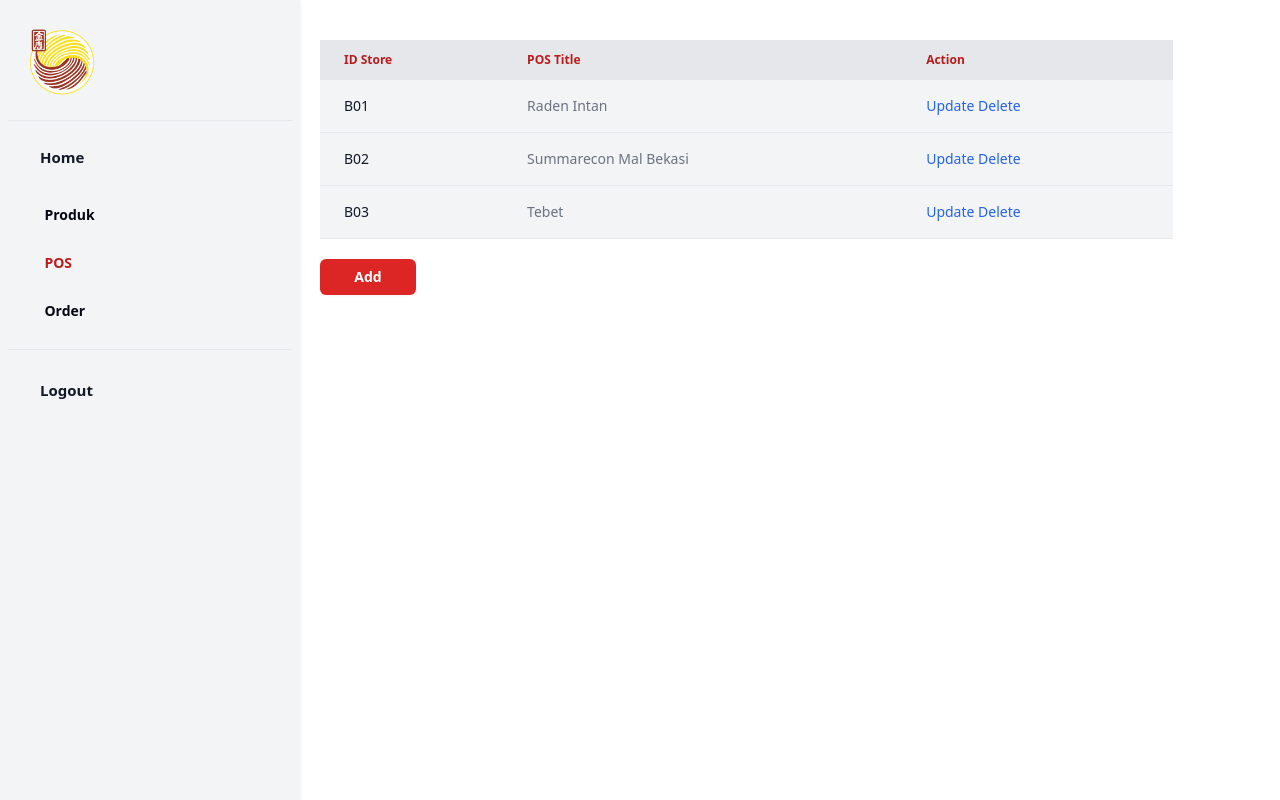
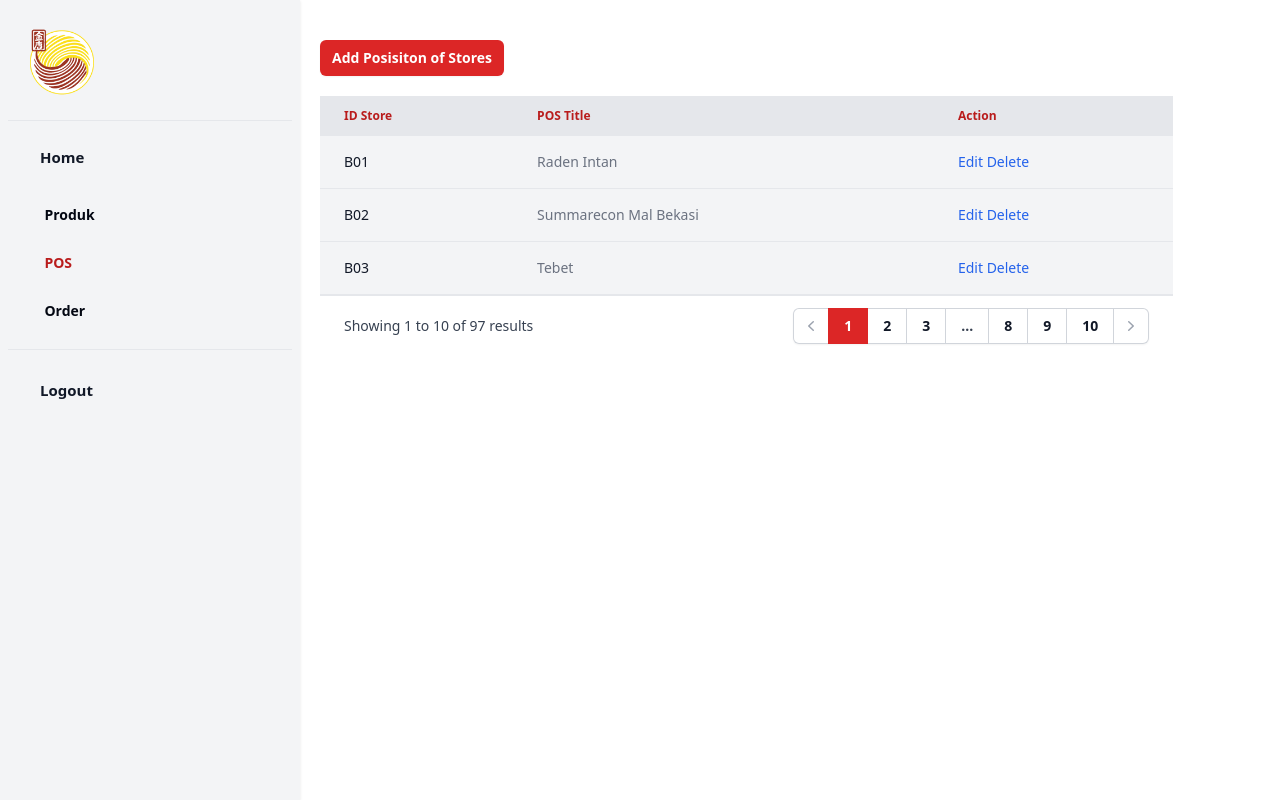
Before and after one commit to agengsusila-dev/penjualanmie, a PHP site: page /pos/pos.php in a window 1280 px wide. Run offline with PHP 8.4, Linux system fonts and the light colour scheme; data comes from the database, SQL or seed files in the repository; some libraries are stand-ins or nearby versions.

Commit message:
implementing revision from Mrs. Finna and do pagination

```diff
--- a/pos/pos-tambah.php
+++ b/pos/pos-tambah.php
@@ -30,7 +30,7 @@
                     </div>
                 </div>
                 <div class=" leading-7 text-left text-sm font-semibold mt-2 w-4/5 mx-auto inline-block" id="submenu">
-                    <h1 class="cursor-pointer p-2 hover:text-red-400 rounded-md mt-1"><a href="produk.php">Produk</a></h1>
+                    <h1 class="cursor-pointer p-2 hover:text-red-400 rounded-md mt-1"><a href="../produk/produk.php">Produk</a></h1>
                     <h1 class="text-red-700 cursor-pointer p-2 hover:text-red-400 rounded-md mt-1"><a href="../pos/pos.php">POS</a></h1>
                     <h1 class="cursor-pointer p-2 hover:text-red-400 rounded-md mt-1"><a href="#">Order</a></h1>
                 </div>
--- a/pos/pos-ubah.php
+++ b/pos/pos-ubah.php
@@ -12,7 +12,7 @@ $data = mysqli_fetch_array($query);
     <meta charset="UTF-8">
     <meta http-equiv="X-UA-Compatible" content="IE=edge">
     <meta name="viewport" content="width=device-width, initial-scale=1.0">
-    <title>Form Update Pos</title>
+    <title>Form Edit Pos</title>
     <script src="https://cdn.tailwindcss.com"></script>
 </head>
 
@@ -86,6 +86,7 @@ $data = mysqli_fetch_array($query);
                     <div class="mt-1">
                         <input
                             id="username"
+                            value="<?php echo $data['postitle'];?>"
                             name="postitle"
                             type="text"
                             required
--- a/pos/pos.php
+++ b/pos/pos.php
@@ -16,6 +16,7 @@
                     <img
                         class="px-2 py-1 rounded-md w-auto h-20"
                         src="../assets/images/logo-golam.png"
+
                     ></img>
                 </div>
                 <hr class="my-2 text-stone-950" />
@@ -46,6 +47,17 @@
             </div>
         </div>
         <div class="pt-10 mx-80 w-2/3">
+            <div class="flex">
+                        <a
+                            href="pos-tambah.php"
+                            type="submit"
+                            name="proses"
+
+                            class="flex w-fit justify-center rounded-md bg-red-600 px-3 py-1.5 mb-5 text-sm font-semibold leading-6 text-white shadow-sm hover:bg-red-500 focus-visible:outline focus-visible:outline-2 focus-visible:outline-offset-2 focus-visible:outline-slate-400"
+                        >
+                            Add Posisiton of Stores
+                        </a>
+                </div>
                 <table class="w-full text-sm text-left text-gray-500">
                     <!-- Konten tabel di sini -->
                         <thead class="text-xs text-red-700 bg-gray-200">
@@ -75,7 +87,7 @@
                                 <?php echo $data['postitle'];?>
                             </td>
                             <td class="px-6 py-4">
-                                <a href="pos-ubah.php?idstore=<?php echo $data['idstore'];?>" class="font-medium text-blue-600 dark:text-blue-500 hover:underline">Update</a>
+                                <a href="pos-ubah.php?idstore=<?php echo $data['idstore'];?>" class="font-medium text-blue-600 dark:text-blue-500 hover:underline">Edit</a>
                                 <a href="pos-hapus.php?idstore=<?php echo $data['idstore'];?>" class="font-medium text-blue-600 dark:text-blue-500 hover:underline">Delete</a>
                             </td>
                         </tr>
@@ -84,17 +96,50 @@
                         ?>
                     </tbody>
                 </table>
-                <div class="flex">
-                        <a
-                            href="pos-tambah.php"
-                            type="submit"
-                            name="proses"
+                <div class="flex items-center justify-between border-t border-gray-200 bg-white px-4 py-3 sm:px-6">
+                    <div class="flex flex-1 justify-between sm:hidden">
+                        <a href="#" class="relative inline-flex items-center rounded-md border border-gray-300 bg-white px-4 py-2 text-sm font-medium text-gray-700 hover:bg-gray-50">Previous</a>
+                        <a href="#" class="relative ml-3 inline-flex items-center rounded-md border border-gray-300 bg-white px-4 py-2 text-sm font-medium text-gray-700 hover:bg-gray-50">Next</a>
+                    </div>
+                    <div class="hidden sm:flex sm:flex-1 sm:items-center sm:justify-between">
+                        <div>
+                        <p class="text-sm text-gray-700">
+                            Showing
+                            <span class="font-medium">1</span>
+                            to
+                            <span class="font-medium">10</span>
+                            of
+                            <span class="font-medium">97</span>
+                            results
+                        </p>
+                        </div>
+                        <div>
+                        <nav class="isolate inline-flex -space-x-px rounded-md shadow-sm" aria-label="Pagination">
+                            <a href="#" class="relative inline-flex items-center rounded-l-md px-2 py-2 text-gray-400 ring-1 ring-inset ring-gray-300 hover:bg-gray-50 focus:z-20 focus:outline-offset-0">
+                            <span class="sr-only">Previous</span>
+                            <svg class="h-5 w-5" viewBox="0 0 20 20" fill="currentColor" aria-hidden="true">
+                                <path fill-rule="evenodd" d="M12.79 5.23a.75.75 0 01-.02 1.06L8.832 10l3.938 3.71a.75.75 0 11-1.04 1.08l-4.5-4.25a.75.75 0 010-1.08l4.5-4.25a.75.75 0 011.06.02z" clip-rule="evenodd" />
+                            </svg>
+                            </a>
+                            <!-- Current: "z-10 bg-indigo-600 text-white focus-visible:outline focus-visible:outline-2 focus-visible:outline-offset-2 focus-visible:outline-indigo-600", Default: "text-gray-900 ring-1 ring-inset ring-gray-300 hover:bg-gray-50 focus:outline-offset-0" -->
+                            <a href="#" aria-current="page" class="relative z-10 inline-flex items-center bg-red-600 px-4 py-2 text-sm font-semibold text-white focus:z-20 focus-visible:outline focus-visible:outline-2 focus-visible:outline-offset-2 focus-visible:outline-red-600">1</a>
+                            <a href="#" class="relative inline-flex items-center px-4 py-2 text-sm font-semibold text-gray-900 ring-1 ring-inset ring-gray-300 hover:bg-gray-50 focus:z-20 focus:outline-offset-0">2</a>
+                            <a href="#" class="relative hidden items-center px-4 py-2 text-sm font-semibold text-gray-900 ring-1 ring-inset ring-gray-300 hover:bg-gray-50 focus:z-20 focus:outline-offset-0 md:inline-flex">3</a>
+                            <span class="relative inline-flex items-center px-4 py-2 text-sm font-semibold text-gray-700 ring-1 ring-inset ring-gray-300 focus:outline-offset-0">...</span>
+                            <a href="#" class="relative hidden items-center px-4 py-2 text-sm font-semibold text-gray-900 ring-1 ring-inset ring-gray-300 hover:bg-gray-50 focus:z-20 focus:outline-offset-0 md:inline-flex">8</a>
+                            <a href="#" class="relative inline-flex items-center px-4 py-2 text-sm font-semibold text-gray-900 ring-1 ring-inset ring-gray-300 hover:bg-gray-50 focus:z-20 focus:outline-offset-0">9</a>
+                            <a href="#" class="relative inline-flex items-center px-4 py-2 text-sm font-semibold text-gray-900 ring-1 ring-inset ring-gray-300 hover:bg-gray-50 focus:z-20 focus:outline-offset-0">10</a>
+                            <a href="#" class="relative inline-flex items-center rounded-r-md px-2 py-2 text-gray-400 ring-1 ring-inset ring-gray-300 hover:bg-gray-50 focus:z-20 focus:outline-offset-0">
+                            <span class="sr-only">Next</span>
+                            <svg class="h-5 w-5" viewBox="0 0 20 20" fill="currentColor" aria-hidden="true">
+                                <path fill-rule="evenodd" d="M7.21 14.77a.75.75 0 01.02-1.06L11.168 10 7.23 6.29a.75.75 0 111.04-1.08l4.5 4.25a.75.75 0 010 1.08l-4.5 4.25a.75.75 0 01-1.06-.02z" clip-rule="evenodd" />
+                            </svg>
+                            </a>
+                        </nav>
+                        </div>
+                    </div>
+                    </div>
 
-                            class="flex w-24 justify-center rounded-md bg-red-600 px-3 py-1.5 mt-5 text-sm font-semibold leading-6 text-white shadow-sm hover:bg-red-500 focus-visible:outline focus-visible:outline-2 focus-visible:outline-offset-2 focus-visible:outline-slate-400"
-                        >
-                            Add
-                        </a>
-                </div>
             </div>
 
         </div>
```
Also changed, not shown: produk/produk.php (+22 -3 lines).
